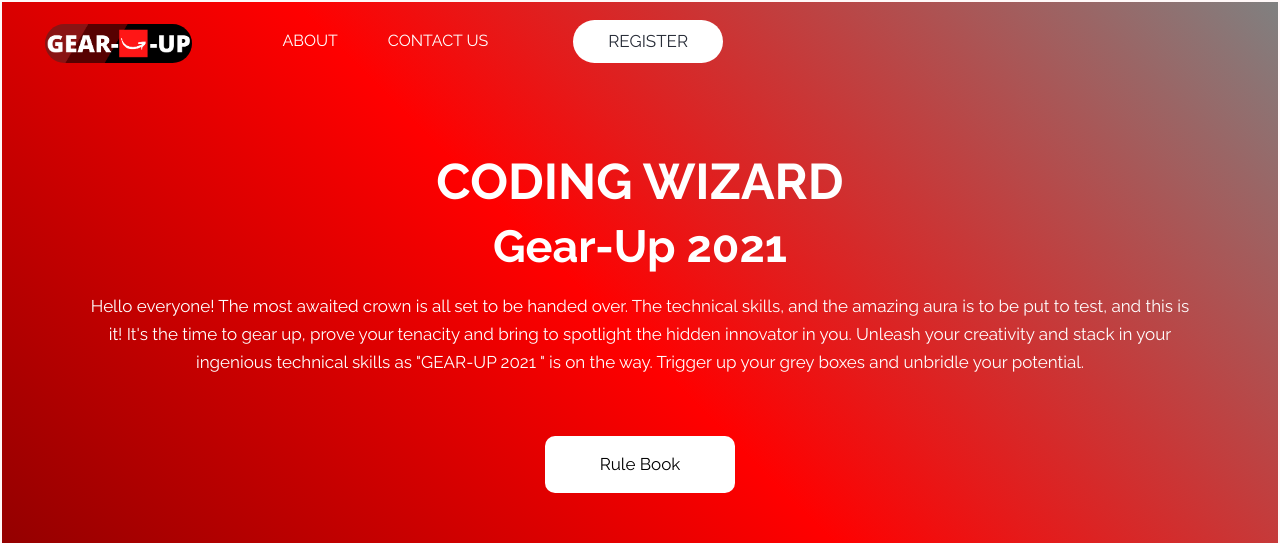
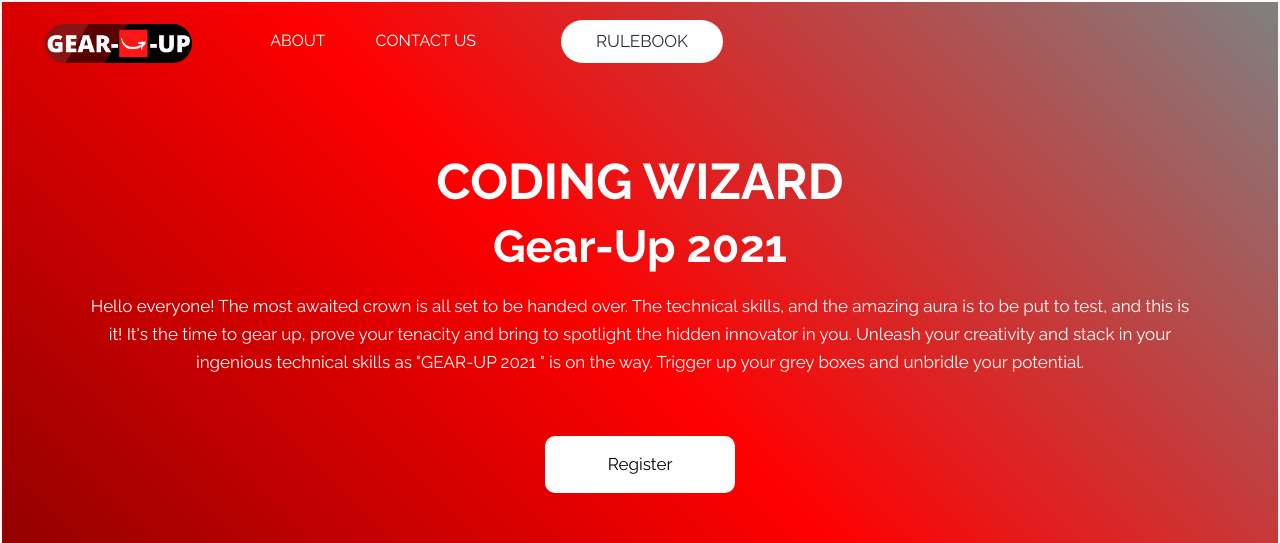
Before and after one commit to CareerDevelopmentHub/GearUp, a plain HTML site: page index.html in a window 1280 px wide. Shown: the top 543 px of the page. Drawn offline with nearby package versions, Linux system fonts and the light colour scheme.

Commit message:
Button Postion Changed

```diff
--- a/index.html
+++ b/index.html
@@ -71,7 +71,7 @@
                                         <a class="nav-link" href="#contact">Contact Us</a>
                                     </li>
                                 </ul>
-                                <div class="sign_btn"><a href="https://forms.gle/oUs5NX6XnUeRFvdV7" target="_blank">Register</a></div>
+                                <div class="sign_btn"><a href="images/RuleBook.gear-up.pdf" download="Rule Book">RuleBook</a></div>
                             </div>
                         </nav>
                     </div>
@@ -92,7 +92,7 @@
                             <span>Gear-Up 2021</span>
                             <p>Hello everyone! The most awaited crown is all set to be handed over. The technical skills, and the amazing aura is to be put to test, and this is it! It's the time to gear up, prove your tenacity and bring to spotlight the
                                 hidden innovator in you. Unleash your creativity and stack in your ingenious technical skills as "GEAR-UP 2021 " is on the way. Trigger up your grey boxes and unbridle your potential.</p>
-                            <a class="nav-link" href="images/RuleBook.gear-up.pdf" download="Rule Book">Rule Book</a>
+                            <a class="nav-link" href="https://forms.gle/oUs5NX6XnUeRFvdV7" target="_blank">Register</a>
                         </div>
                     </div>
                 </div>
```
